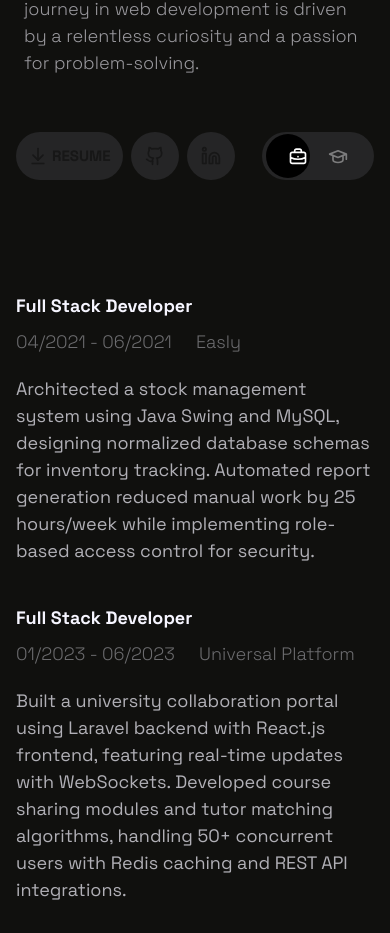
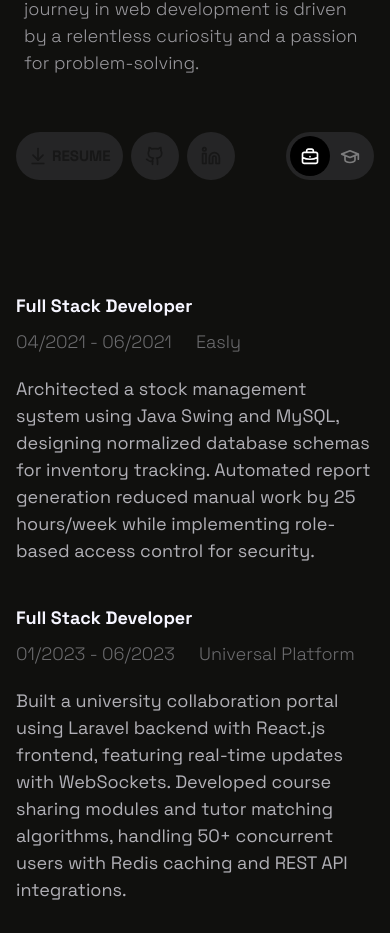
Before and after one commit to Marouane666/Portfolio-v2, a Next.js app: page / in a window 390 px wide. Shown: the part 4737-5670 px from the top of the page. Built offline with nearby package versions, Linux system fonts and the light colour scheme.

Commit message:
button correction

```diff
--- a/components/About.tsx
+++ b/components/About.tsx
@@ -172,11 +172,11 @@ export const About = () => {
               </Link>
             </div>
 
-            <div className="sm:hidden relative flex rounded-[92px] px-[4px] font-bold py-[4px] bg-[#252526] justify-center items-center w-[112px] h-12">
+            <div className="lg:hidden relative flex rounded-[92px] px-[4px] font-bold py-[4px] bg-[#252526] justify-center items-center w-[88px] h-12">
   {activeTab === "work" && (
     <motion.div
       layoutId="toggleBall"
-      className="absolute w-11 h-11 rounded-full bg-black"
+      className="absolute w-10 h-10 rounded-full bg-black"
       transition={{ type: "spring", stiffness: 500, damping: 30 }}
       style={{ left: 4 }}
     />
@@ -184,7 +184,7 @@ export const About = () => {
   {activeTab === "education" && (
     <motion.div
       layoutId="toggleBall"
-      className="absolute w-11 h-11 rounded-full bg-black"
+      className="absolute w-10 h-10 rounded-full bg-black"
       transition={{ type: "spring", stiffness: 500, damping: 30 }}
       style={{ right: 4 }}
     />
@@ -192,11 +192,10 @@ export const About = () => {
 
   <div
     onClick={() => setActiveTab("work")}
-    className={`z-10 uppercase rounded-full inline-flex items-center justify-center h-10 w-10 text-[14px] font-bold cursor-pointer transition-all duration-300 ${
+    className={`z-10 rounded-full inline-flex items-center justify-center h-10 w-10 text-[14px] font-bold cursor-pointer transition-all duration-300 ${
       activeTab === "work" ? "text-white" : "text-white/40"
     }`}
   >
-    <div className="flex items-center justify-center w-full h-full">
     <Image
       src="/work.svg"
       alt="Work"
@@ -207,15 +206,13 @@ export const About = () => {
       }`}
     />
   </div>
-  </div>
 
   <div
     onClick={() => setActiveTab("education")}
-    className={`z-10 uppercase rounded-full inline-flex items-center justify-center h-10 w-10 text-[14px] font-bold cursor-pointer transition-all duration-300 ${
+    className={`z-10 rounded-full inline-flex items-center justify-center h-10 w-10 text-[14px] font-bold cursor-pointer transition-all duration-300 ${
       activeTab === "education" ? "text-white" : "text-white/40"
     }`}
   >
-    <div className="flex items-center justify-center w-full h-full">
     <Image
       src="/education.svg"
       alt="Education"
@@ -227,7 +224,7 @@ export const About = () => {
     />
   </div>
 </div>
-</div>
+
           </div>
 
           {/* Experience Section */}
```
Lines whose indentation alone changed are shown as unchanged.
